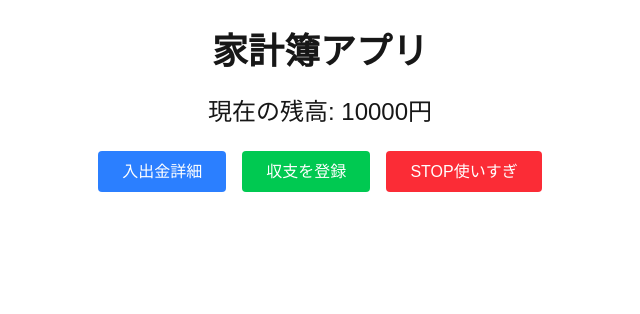
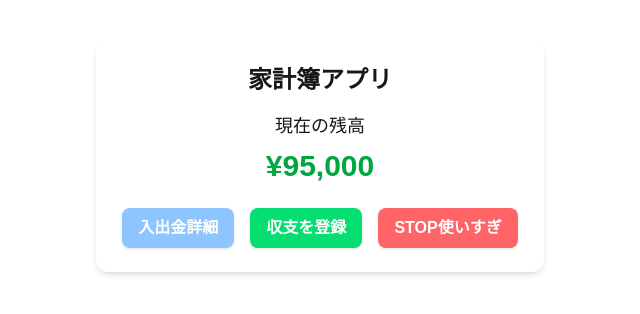
Before and after one commit to ninasings4women-gif/section3-4_app, a Next.js app: page / in a window 1280 px wide. Shown: the top 314 px of the page, without its empty margins (320-960 px from the left). Built offline with nearby package versions, Linux system fonts and the light colour scheme.

Commit message:
入出金登録が一覧に表示されるように修正しました

```diff
--- a/src/app/page.tsx
+++ b/src/app/page.tsx
@@ -1,50 +1,34 @@
-// app/page.tsx
 "use client";
 
-import Link from "next/link";
-import useSWR from "swr";
+import { useTransactions } from "@/hooks/useTransactions";
 
-// モックデータ用フェッチ関数
-const fetcher = () =>
-  Promise.resolve({
-    balance: 10000, // 残高のモック値
-  });
+import NavButtons from "@/components/NavButtons";
 
 export default function HomePage() {
-  const { data, error } = useSWR("balance", fetcher);
+  const { data: transactions } = useTransactions();
 
-  if (error) return <div>読み込みエラー</div>;
-  if (!data) return <div>読み込み中…</div>;
+ // transactions がまだ読み込まれていない場合の初期値
+  if (!transactions) return <p className="text-center mt-10">データは未登録です</p>;
+
+// 残高計算
+  const balance = transactions.reduce((acc, t) => {
+    return t.type === "入金" ? acc + t.amount : acc - t.amount;
+  }, 0);
 
   return (
-    <main className="p-8 text-center">
-      <h1 className="text-4xl font-bold mb-6">家計簿アプリ</h1>
+    <div className="max-w-md mx-auto mt-10 text-center bg-white shadow-md rounded-xl p-6">
+      <h1 className="text-2xl font-bold mb-4">家計簿アプリ</h1>
 
-      <div className="text-2xl mb-8">
-        現在の残高: <span className="font-mono">{data.balance}円</span>
-      </div>
+      <p className="text-lg mb-2">現在の残高</p>
+      <p
+        className={`text-3xl font-extrabold mb-6 ${
+          balance >= 0 ? "text-green-600" : "text-red-600"
+        }`}
+      >
+        ¥{balance.toLocaleString()}
+      </p>
 
-      <div className="space-x-4">
-        <Link
-          href="/transactions"
-          className="px-6 py-3 bg-blue-500 text-white rounded hover:bg-blue-600"
-        >
-          入出金詳細
-        </Link>
-        <Link
-          href="/add"
-          className="px-6 py-3 bg-green-500 text-white rounded hover:bg-green-600"
-        >
-          収支を登録
-        </Link>
-        <Link
-          href="https://setusoku.com/"
-          target="_blank"
-          className="px-6 py-3 bg-red-500 text-white rounded hover:bg-red-600"
-        >
-          STOP使いすぎ
-        </Link>
-      </div>
-    </main>
+      <NavButtons />
+    </div>
   );
 }
--- a/src/app/transactions/page.tsx
+++ b/src/app/transactions/page.tsx
@@ -1,6 +1,6 @@
 "use client";
 
-import { useTransactions } from "../../hooks/useTransactions";
+import { useTransactions } from "@/hooks/useTransactions";
 
 
 export default function TransactionsPage() {
@@ -8,6 +8,8 @@ export default function TransactionsPage() {
 
   if (error) return <div>データの取得に失敗しました</div>;
   if (!data) return <div>読み込み中…</div>;
+
+  const total = data.reduce((sum, t) => sum + (t.type === "入金" ? t.amount : -t.amount), 0);
 
   return (
 
--- a/src/hooks/useTransactions.ts
+++ b/src/hooks/useTransactions.ts
@@ -10,25 +10,38 @@ export type Transaction = {
   amount: number;
 };
 
+// 初期データ
 const initialData: Transaction[] = [
   { id: 1, type: "入金", date: "2025-11-06", memo: "給料", amount: 100000 },
   { id: 2, type: "出金", date: "2025-11-06", memo: "食費", amount: 5000 },
 ];
 
-const fetcher = () => {
-  const saved = localStorage.getItem("transactions");
-  return Promise.resolve(saved ? JSON.parse(saved) : initialData);
+// SWRのキー
+const KEY = "transactions";
+
+// fetcher
+const fetcher = async (): Promise<Transaction[]> => {
+  if (typeof window === "undefined") return initialData;
+  const saved = localStorage.getItem(KEY);
+  return saved ? JSON.parse(saved) : initialData;
 };
 
+// 一覧を取得するフック
 export function useTransactions() {
-  return useSWR<Transaction[]>("transactions", fetcher);
+  return useSWR<Transaction[]>(KEY, fetcher, { fallbackData: initialData });
 }
 
-// 新しい取引を追加する関数
+// 新しい収支を追加
 export function addTransaction(newItem: Transaction) {
-  mutate("transactions", (data?: Transaction[]) => {
-    const updated = data ? [...data, newItem] : [newItem];
-    localStorage.setItem("transactions", JSON.stringify(updated));
-    return updated;
-  }, false);
+  mutate(
+    KEY,
+    (currentData: Transaction[] = []) => {
+      const updated = [...currentData, newItem];
+      if (typeof window !== "undefined") {
+        localStorage.setItem(KEY, JSON.stringify(updated));
+      }
+      return updated;
+    },
+    { revalidate: false }
+  );
 }
```
